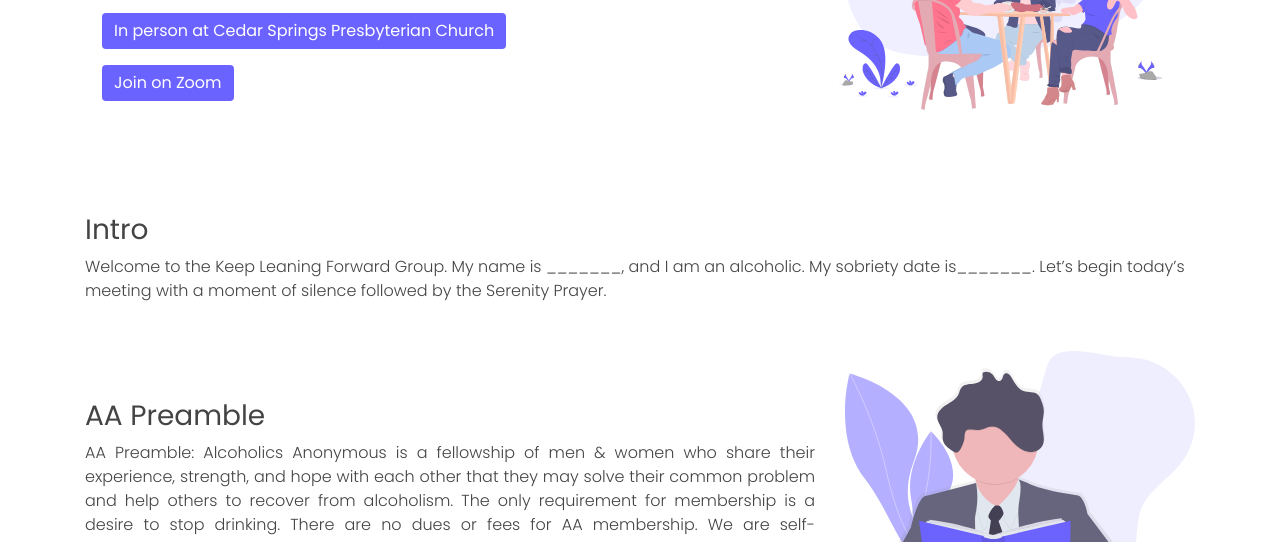
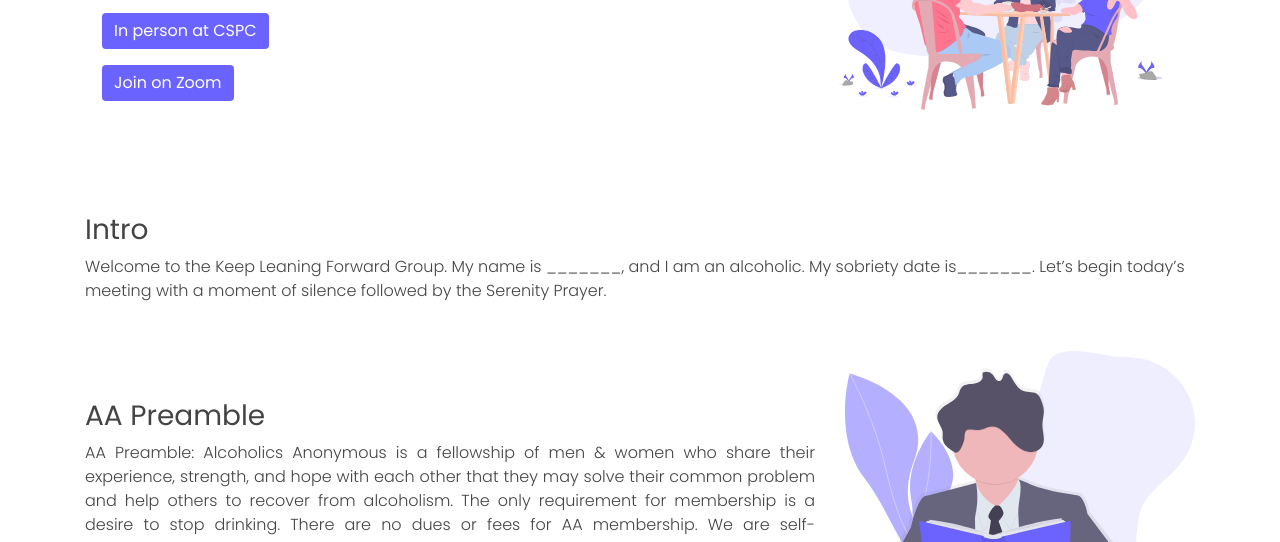
Before and after one commit to keepleaningforward/keepleaningforward.github.io, a plain HTML site: page index.html in a window 1280 px wide. Shown: the part 258-800 px from the top of the page. Drawn offline with nearby package versions, Linux system fonts and the light colour scheme.

Commit message:
fix cspc btn

```diff
--- a/index.html
+++ b/index.html
@@ -35,7 +35,7 @@
             <div class="col-md-8">
                 <h1 class="font-weight-bold display-4">Keep Leaning Forward</h1>
                 <p class="lead text-muted">Closed AA Meeting<br><i class="far fa-clock"></i> 12p Wednesdays</p>
-                <p><a href="/info.html" class="btn btn-primary zoom">In person at Cedar Springs Presbyterian Church</a></p>
+                <p><a href="/info.html" class="btn btn-primary zoom">In person at CSPC</a></p>
                 <p>
                     <a href="https://us02web.zoom.us/j/641469184?pwd=K1FhN09jK0lKNjd6dkNkS1dxNHMrQT09" class="btn btn-primary zoom" target="_blank">Join on Zoom</a>
                 </p>
```
Also changed, not shown: info.html (+1 -1 lines).
